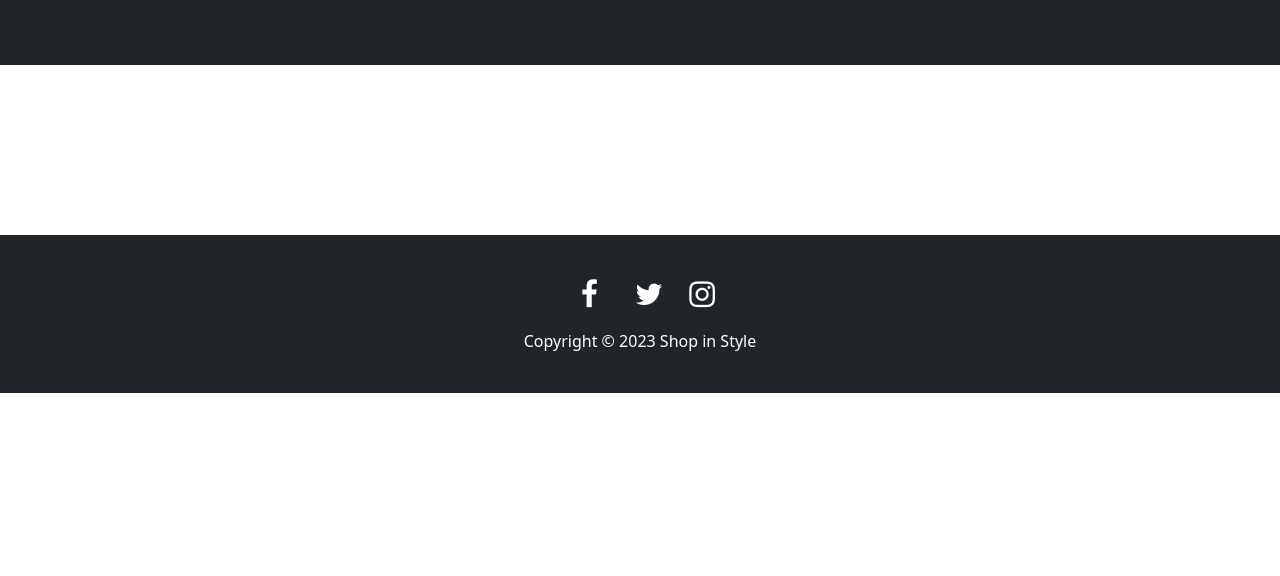
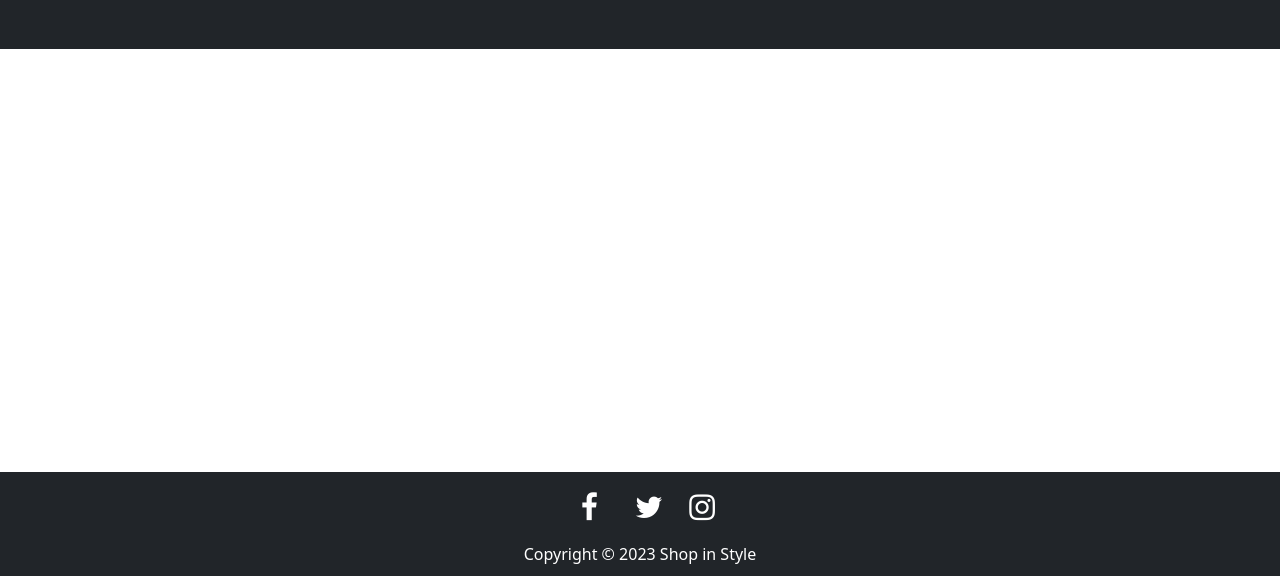
Before and after one commit to RobinBroberg/webshop, a plain HTML site: page startbootstrap-shop-homepage-gh-pages/index.html in a window 1280 px wide. Shown: the part 224-800 px from the top of the page. Drawn offline with nearby package versions, Linux system fonts and the light colour scheme; no server answers.

Commit message:
fixed footer

```diff
--- a/startbootstrap-shop-homepage-gh-pages/css/styleTest.css
+++ b/startbootstrap-shop-homepage-gh-pages/css/styleTest.css
@@ -23,7 +23,12 @@
   .footer{
     color: white;
     text-align: center;
-    margin-top: 50px;
+    position: absolute;
+    bottom: 0;
+    width: 100%;
+    height: 6.5rem;
+
+
   }
   .fa {
     padding: 20px;
@@ -41,3 +46,11 @@
   .fa-instagram {
     color: white;
   }
+  .page-container {
+    position: relative;
+    min-height: 100vh;
+  }
+
+  .content-wrap {
+    padding-bottom: 7.5rem;    /* Footer height */
+  }
--- a/startbootstrap-shop-homepage-gh-pages/index.html
+++ b/startbootstrap-shop-homepage-gh-pages/index.html
@@ -18,6 +18,8 @@
     <link rel="stylesheet" href="css/styleTest.css">
 </head>
   <body>
+    <div class="page-container">
+      <div class="content-wrap">
     <nav class="navbar navbar-expand-lg navbar-light bg-light">
       <div class="container px-4 px-lg-5">
           <a class="navbar-brand" href="#!">Webshop</a>
@@ -25,7 +27,7 @@
           <div class="collapse navbar-collapse" id="navbarSupportedContent">
               <ul class="navbar-nav me-auto mb-2 mb-lg-0 ms-lg-4">
                   <li class="nav-item"><a class="nav-link active" aria-current="page" href="index.html">Home</a></li>
-                  <li class="nav-item"><a class="nav-link" href="contact.html">Contact</a></li>
+                  <li class="nav-item"><a class="nav-link active" href="contact.html">Contact</a></li>
               </ul>
               <form class="d-flex">
                   <button class="btn btn-outline-dark" type="submit">
@@ -37,11 +39,11 @@
           </div>
       </div>
   </nav>
-       <header class="bg-dark py-3">
+       <header class="bg-dark py-2">
             <div class="container px-4 px-lg-5 my-5">
                 <div class="text-center text-white">
                     <h1 class="display-4 fw-bolder">Shop in style</h1>
-                    <p class="lead fw-normal text-white-50 mb-0">You will find here everything you need!</p>
+                    <p class="lead fw-normal text-white-50 mb-0">Here you will find everything you need!</p>
                 </div>
             </div>
         </header>
@@ -54,12 +56,14 @@
         </div>
     </section>
     </main>
-    <footer class="footer bg-dark py-4" >
+    </div>
+    <footer class="footer bg-dark">
       <a href="#" class="fa fa-facebook"></a>
       <a href="#" class="fa fa-twitter"></a>
       <a href="#" class="fa fa-instagram"></a>
       <p>Copyright &copy; 2023 Shop in Style </p>
     </footer>
+  </div>
     <script src="js/scripts.js"></script>
   </body>
 </html>
```
Also changed, not shown: startbootstrap-shop-homepage-gh-pages/confirmation.html (+6 -2 lines), startbootstrap-shop-homepage-gh-pages/order.html (+9 -4 lines).
